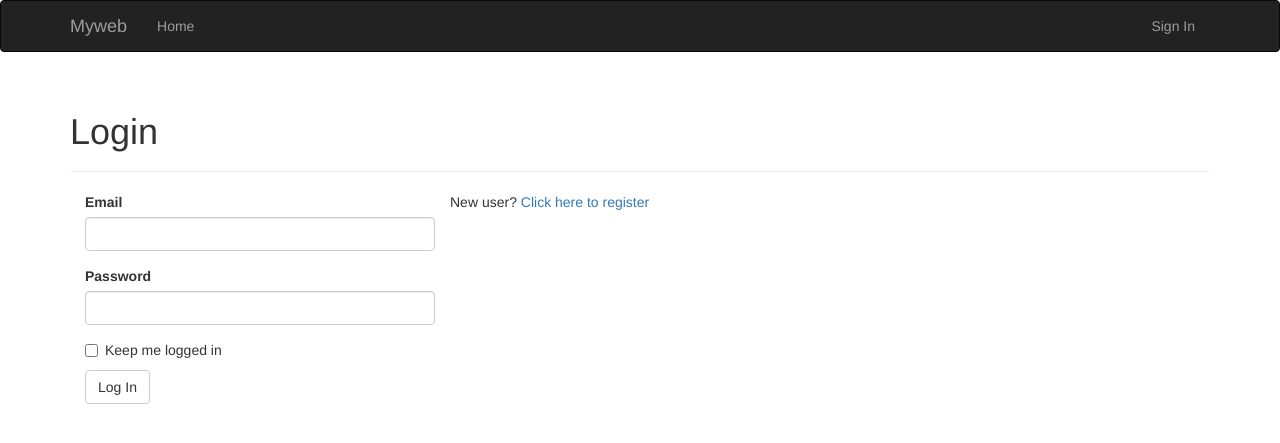
After one commit to Arun13cse/Myweb, a Flask app: page /auth/login in a window 1280 px wide. The commit adds this page. Shown: the top 443 px of the page. Run offline with Flask 2, Linux system fonts and the light colour scheme; some libraries are stand-ins or nearby versions.

Commit message:
Login & Registration

```diff
--- /dev/null
+++ b/Myweb/app/auth/__init__.py
@@ -0,0 +1,5 @@
+from flask import Blueprint
+
+auth = Blueprint('auth',__name__)
+
+from . import views
--- /dev/null
+++ b/Myweb/app/auth/forms.py
@@ -0,0 +1,35 @@
+from flask_wtf import FlaskForm
+from wtforms import StringField, PasswordField, BooleanField, SubmitField
+from wtforms.validators import Required, Email,Length,Regexp, EqualTo
+from wtforms import ValidationError
+from ..models import User
+
+class LoginForm(FlaskForm):
+    email = StringField('Email',validators=[Required(),Length(1,64),
+                                            Email()])
+    password = PasswordField('Password',validators=[Required()])
+    remember_me = BooleanField('Keep me logged in')
+    submit   = SubmitField('Log In')
+
+class RegistrationForm(FlaskForm):
+
+    email = StringField('Email', validators=[Required(),Length(1.64),Email()])
+
+    username = StringField('Username',validators=[Required(),Length(1,64),
+                Regexp('^[A-Za-z][A-Za-z0-9_.]*$',0,'Usernames must have only letters,'
+                'numbers,dots or underscores')])
+
+    password = PasswordField('Password',validators=[Required(),EqualTo('password2',
+                    message='Password must match.')])
+
+    password2 = PasswordField('Confirm password',validators=[Required()])
+
+    submit = SubmitField('Register')
+
+    def validate_email(self,field):
+        if User.query.filter_by(email=field.data).first():
+            raise ValidationError('Email already registered')
+
+    def validate_username(self, field):
+        if User.query.filter_by(username=field.data).first():
+            raise ValidationError('Username already in use.')
--- /dev/null
+++ b/Myweb/app/auth/views.py
@@ -0,0 +1,42 @@
+from flask import render_template,redirect,request, url_for,flash
+from flask_login import login_user,logout_user, login_required
+from . import auth
+from ..models import User
+from .forms import LoginForm,RegistrationForm
+from .. import db
+
+
+@auth.route('/login',methods=['GET','POST'])
+def login():
+    form = LoginForm()
+    if form.validate_on_submit():
+        user = User.query.filter_by(email=form.email.data).first()
+        if user is not None and user.verify_password(form.password.data):
+            login_user(user, form.remember_me.data)
+            return redirect(request.args.get('next') or url_for('main.index'))
+        flash('Invalid username or password.')
+    return render_template('auth/login.html',form=form)
+
+@auth.route('/register',methods=['GET','POST'])
+def register():
+    form = RegistrationForm()
+    if form.validate_on_submit():
+        user = User(email= form.email.data,
+                    username= form.username.data,
+                    password = form.password.data)
+
+        db.session.add(user)
+        ''' For confirmation email.'''
+        # db.session.commit()
+        # token = user.generate_confirmation_token()
+        flash('You can now login')
+        return redirect(url_for('auth.login'))
+    return render_template('auth/register.html', form= form)
+
+
+@auth.route('/logout')
+@login_required
+def logout():
+    logout_user()
+    flash('You have been logged out')
+    return redirect(url_for('main.index'))
--- a/Myweb/app/templates/404.html
+++ b/Myweb/app/templates/404.html
@@ -1,6 +1,6 @@
 {% extends "base.html" %}
 
-{% block title %}Flasky - Page Not Found{% endblock %}
+{% block title %}Page Not Found{% endblock %}
 
 {% block page_content %}
   <div class="page-header">
--- a/Myweb/app/templates/500.html
+++ b/Myweb/app/templates/500.html
@@ -1,6 +1,6 @@
 {% extends "base.html" %}
 
-{% block title %}Flasky - Unhandled Exception{% endblock %}
+{% block title %}Unhandled Exception{% endblock %}
 
 {% block page_content %}
   <div class="page-header">
--- /dev/null
+++ b/Myweb/app/templates/auth/login.html
@@ -0,0 +1,18 @@
+{% extends "base.html" %}
+{% import "bootstrap/wtf.html" as wtf %}
+{% block title %}Myweb- Login{% endblock %}
+
+{% block page_content %}
+<div class="page-header">
+  <h1>Login</h1>
+</div>
+<div class="col-md-4">
+  {{ wtf.quick_form(form) }}
+</div>
+<p>
+  New user?
+  <a href="{{url_for('auth.register')}}">
+    Click here to register
+  </a>
+</p>
+{% endblock %}
--- a/Myweb/app/templates/base.html
+++ b/Myweb/app/templates/base.html
@@ -15,8 +15,9 @@
 
 
 
-{% block title %}Flasky{% endblock %}
+{% block title %}Myweb{% endblock %}
 {% block navbar %}
+
 <div class="navbar navbar-inverse" role="navigation">
   <div class="container">
     <div class="navbar-header">
@@ -26,12 +27,19 @@
           <span class="icon-bar"></span>
           <span class="icon-bar"></span>
       </button>
-        <a class="navbar-brand" href="/">Flasky</a>
+        <a class="navbar-brand" href="/">Myweb</a>
         </div>
           <div class="navbar-collapse collapse">
             <ul class="nav navbar-nav">
               <li><a href="/">Home</a></li>
             </ul>
+            <ul class="nav navbar-nav navbar-right">
+                {% if current_user.is_authenticated %}
+                <li><a href="{{ url_for('auth.logout') }}">Sign Out</a></li>
+                {% else %}
+                <li><a href="{{ url_for('auth.login') }}">Sign In</a></li>
+                {% endif %}
+              </ul>
             </div>
           </div>
         </div>
--- a/Myweb/app/templates/user.html
+++ b/Myweb/app/templates/user.html
@@ -1,6 +1,6 @@
 {% extends "base.html" %}
 
-{% block title %}Flasky{% endblock %}
+{% block title %}Myweb{% endblock %}
 
 {% block page_content %}
   <div class="page-header">
```
Also changed, not shown: Myweb/app/__init__.py (+23 -0 lines), Myweb/app/main/views.py (+14 -16 lines), Myweb/app/models.py (+60 -6 lines), Myweb/app/templates/auth/register.html (added, +13 -0 lines), Myweb/app/templates/index.html (+8 -10 lines), Myweb/migrations/versions/0fc023b77de6_.py (added, +32 -0 lines), Myweb/data-dev.sqlite.
